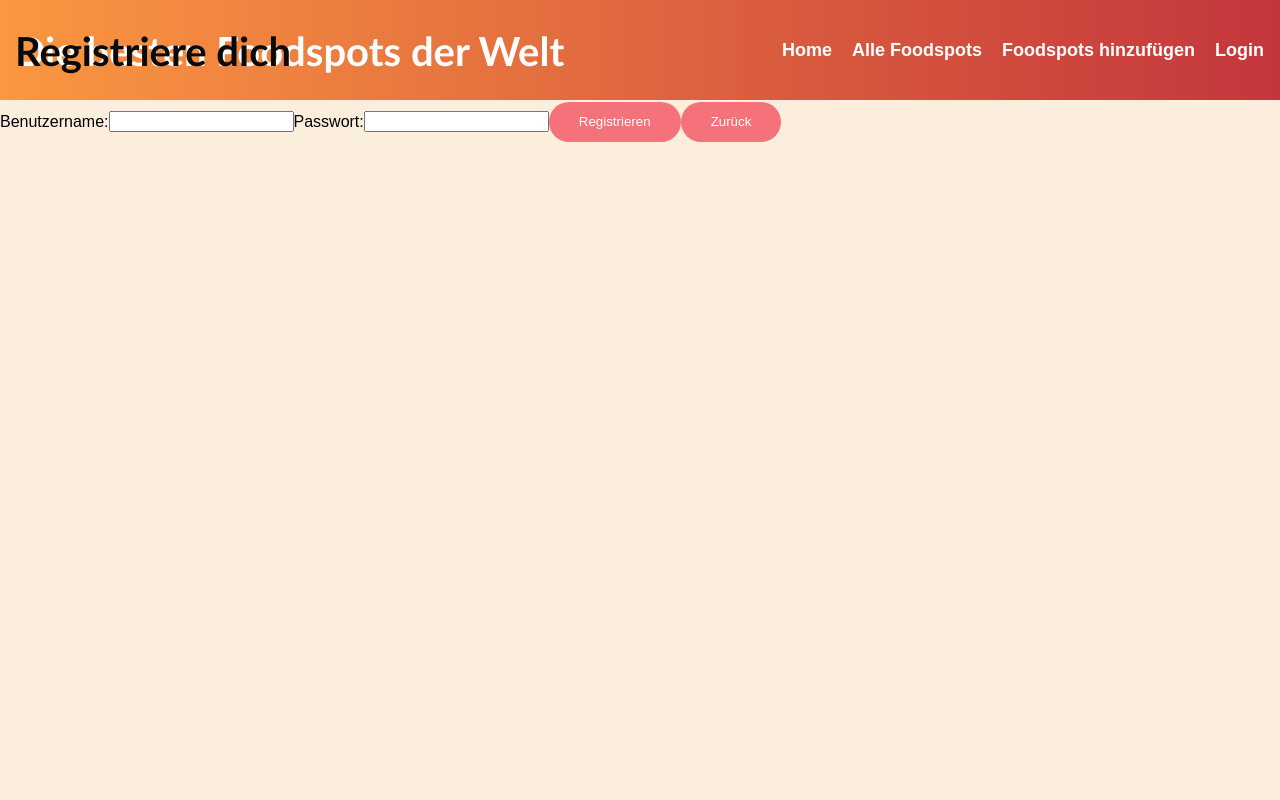
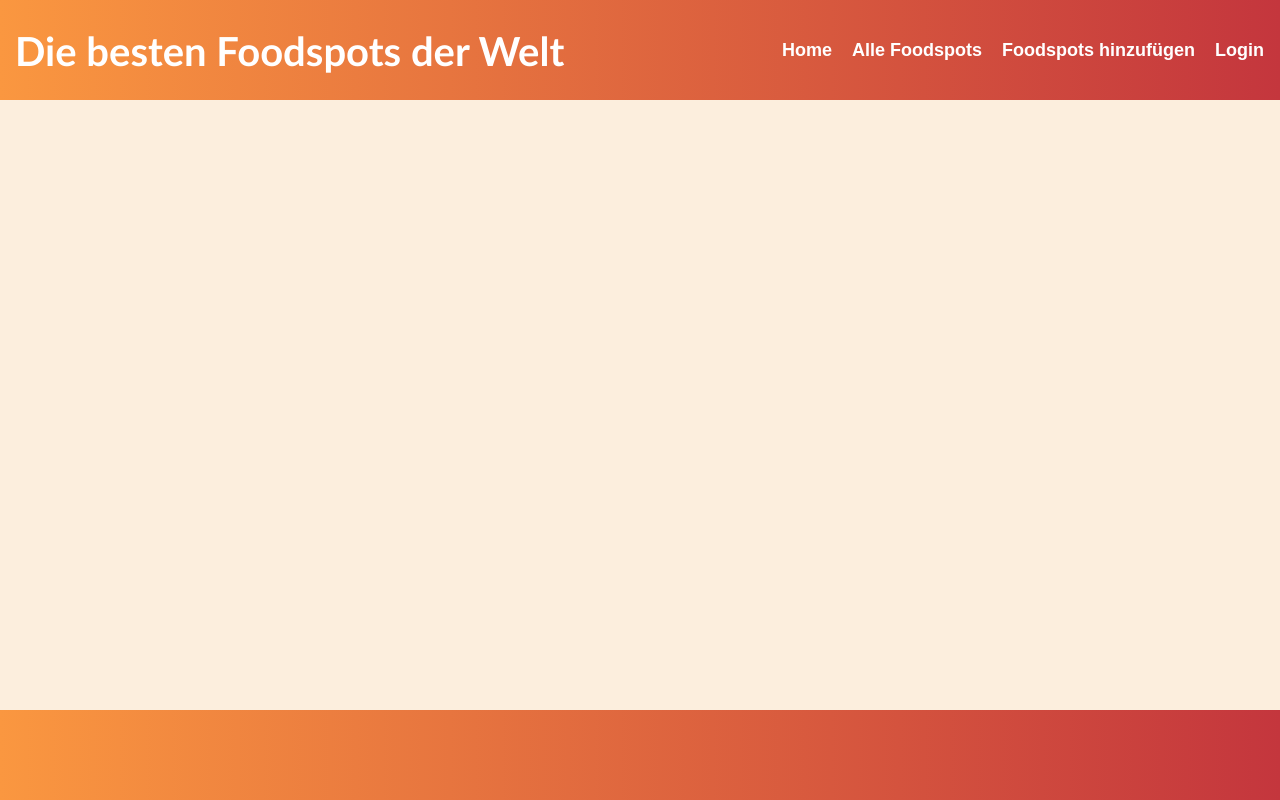
Before and after one commit to krakersiq/foodspots_frontend, an Angular app in the folder Foodspots/: page /registrierung in a window 1280 px wide. Built offline with nearby package versions, Linux system fonts and the light colour scheme.

Commit message:
fix form

```diff
--- a/Foodspots/src/app/app.html
+++ b/Foodspots/src/app/app.html
@@ -1,6 +1,6 @@
 <header class="app-header">
   <div class="header-container">
-    <h1> {{ title }}</h1>
+    <h1>{{ title }}</h1>
     <nav class="nav-links">
       <a routerLink="/">Home</a>
       <a routerLink="/uebersicht">Alle Foodspots</a>
@@ -12,4 +12,7 @@
 
 <main class="main">
   <router-outlet></router-outlet>
+  <footer>
+    <p> &copy; 2025 Antonia Rybaczyk</p>
+  </footer>
 </main>
--- a/Foodspots/src/app/formular/formular.html
+++ b/Foodspots/src/app/formular/formular.html
@@ -3,6 +3,11 @@
     <p>Füge ein neuen Foodspot hinzu!</p>
 
   <form (ngSubmit)="onSubmit()">
+
+    <div class="box-container">
+
+    </div>
+
     <div class="form">
       <label for="name">Name:</label>
       <input id="name" formControlName="name" type="text" required>
--- a/Foodspots/src/app/registrierung/registrierung.html
+++ b/Foodspots/src/app/registrierung/registrierung.html
@@ -1,5 +1,3 @@
-
-    <h1>Registriere dich</h1>
 
     <form>
         <label for="username">Benutzername:</label>
```
